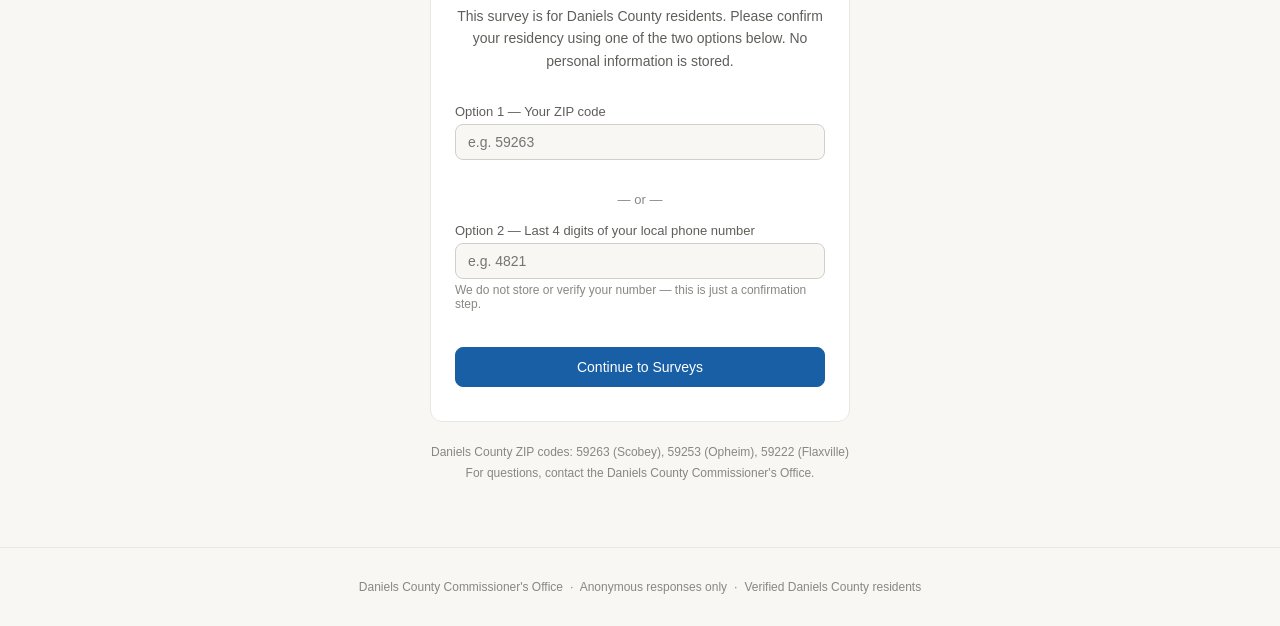
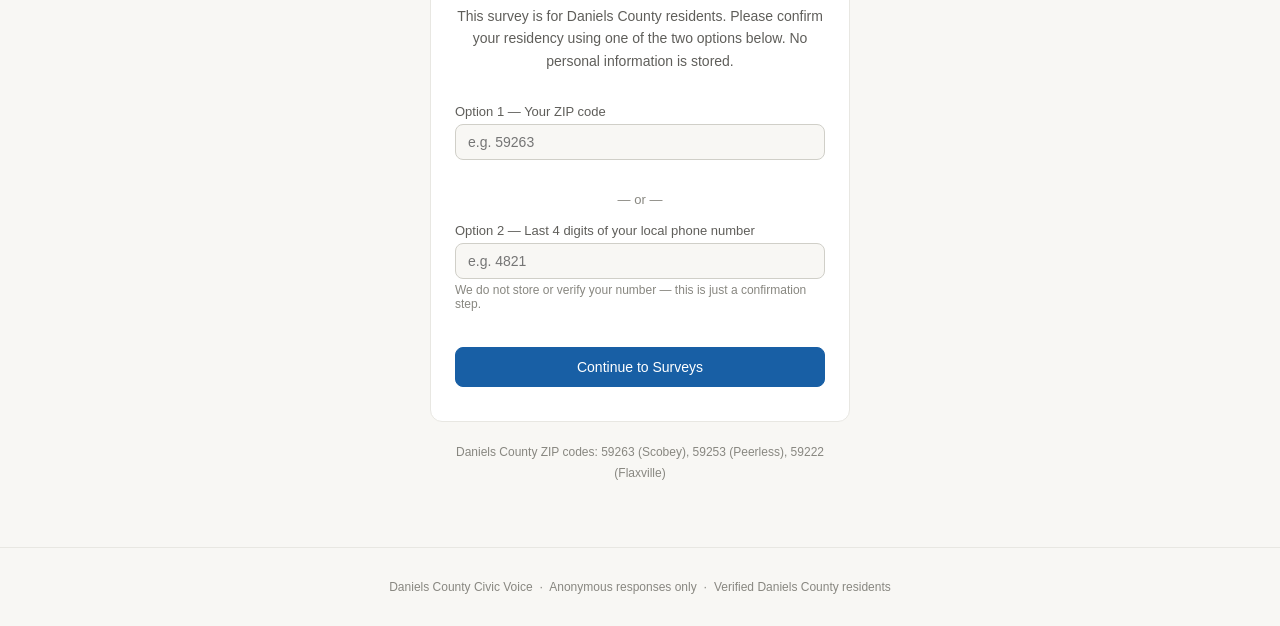
Before and after one commit to tfladager/daniels-county-civic-voice, a plain HTML site: page index.html in a window 1280 px wide. Shown: the part 239-865 px from the top of the page. Drawn offline with Linux system fonts and the light colour scheme.

Commit message:
Change footer and ZIP code details in index.html
Updated footer text and ZIP code information.

```diff
--- a/index.html
+++ b/index.html
@@ -334,7 +334,7 @@
 </main>
 
 <footer>
-  Daniels County Commissioner's Office &nbsp;·&nbsp; Anonymous responses only &nbsp;·&nbsp; Verified Daniels County residents
+  Daniels County Civic Voice &nbsp;·&nbsp; Anonymous responses only &nbsp;·&nbsp; Verified Daniels County residents
 </footer>
 
 <script>
@@ -422,8 +422,7 @@ function buildVerifyScreen() {
       <div id="verify_err" style="margin-top:10px;font-family:'Arial',sans-serif;font-size:13px;color:var(--red-600);text-align:center"></div>
     </div>
     <div style="text-align:center;font-family:'Arial',sans-serif;font-size:12px;color:var(--text-hint);margin-top:1rem;line-height:1.7">
-      Daniels County ZIP codes: 59263 (Scobey), 59253 (Opheim), 59222 (Flaxville)<br>
-      For questions, contact the Daniels County Commissioner's Office.
+      Daniels County ZIP codes: 59263 (Scobey), 59253 (Peerless), 59222 (Flaxville)<br>
     </div>
   </div>`;
 }
```
